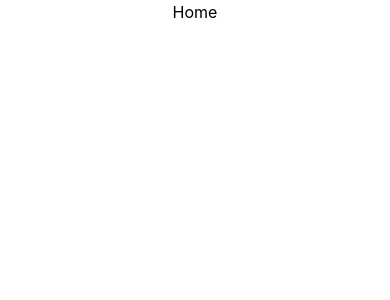
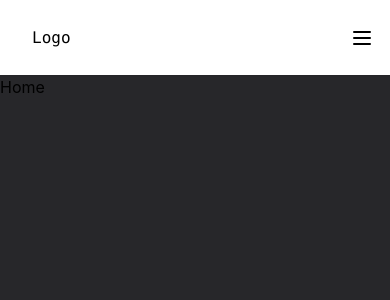
Before and after one commit to PranjalG1122/SwiftSongs, a React (Create React App) app: page / in a window 390 px wide. Shown: the top 300 px of the page. Built offline with nearby package versions, Linux system fonts and the light colour scheme.

Commit message:
Updated Site components

```diff
--- a/src/App.js
+++ b/src/App.js
@@ -3,13 +3,16 @@ import { BrowserRouter as Router, Routes, Route } from "react-router-dom";
 import Home from "./pages/Home";
 import SignIn from "./pages/SignIn";
 import Page404 from "./pages/Page404";
+import Navbar from "./components/Navbar";
 
 export default function App() {
   return (
     <>
       <Router>
+        <Navbar />
         <Routes>
           <Route path="/" element={<Home />}></Route>
+          <Route path="/signin" element={<SignIn />}></Route>
           <Route path="/*" element={<Page404 />}></Route>
         </Routes>
       </Router>
--- a/src/components/Container.js
+++ b/src/components/Container.js
@@ -4,7 +4,8 @@ export default function Container({ children, top }) {
   return (
     <main
       className={
-        `flex flex-col justify-around items-start w-screen max-w-[900px] ` + top
+        `flex flex-col justify-around items-start w-screen max-w-[900px] mt-[75px] ` +
+        top
       }
     >
       {children}
--- /dev/null
+++ b/src/components/Navbar.js
@@ -0,0 +1,46 @@
+import React from "react";
+
+export default function Navbar() {
+  return (
+    <div>
+      <nav
+        className="flex justify-between items-center h-16 bg-white text-black fixed min-h-[75px] top-0 right-0 left-0 shadow-sm font-mono"
+        role="navigation"
+      >
+        <a href="/" className="pl-8">
+          Logo
+        </a>
+        <div className="px-4 cursor-pointer md:hidden">
+          <svg
+            className="w-6 h-6"
+            fill="none"
+            stroke="currentColor"
+            viewBox="0 0 24 24"
+            xmlns="http://www.w3.org/2000/svg"
+          >
+            <path
+              strokeLinecap="round"
+              strokeLinejoin="round"
+              strokeWidth="2"
+              d="M4 6h16M4 12h16M4 18h16"
+            ></path>
+          </svg>
+        </div>
+        <div className="pr-8 md:block hidden">
+          <a href="/" className="p-4">
+            Home
+          </a>
+          <a href="/about" className="p-4">
+            About
+          </a>
+          <a href="/contact" className="p-4">
+            Contact
+          </a>
+          <a href="/signin" className="p-4">
+            Sign In
+          </a>
+        </div>
+      </nav>
+    </div>
+  );
+}
--- /dev/null
+++ b/src/components/smallcomponents.js
@@ -0,0 +1,9 @@
+import React from "react";
+
+export function StyledButton({ children }) {
+  return (
+    <main>
+      <button className="p-4 bg-zinc-400">{children}</button>
+    </main>
+  );
+}
--- a/src/index.js
+++ b/src/index.js
@@ -7,7 +7,7 @@ import reportWebVitals from "./reportWebVitals";
 const root = ReactDOM.createRoot(document.getElementById("root"));
 root.render(
   <React.StrictMode>
-    <div className="min-h-screen flex flex-col items-center">
+    <div className="min-h-screen flex flex-col items-center bg-zinc-800">
       <App />
     </div>
   </React.StrictMode>
--- a/src/pages/Home.js
+++ b/src/pages/Home.js
@@ -1,9 +1,13 @@
 import React from "react";
+import Container from "../components/Container";
 
 export default function Home() {
   return (
-    <div>
-      <h1>Home</h1>
-    </div>
+    <Container>
+      {" "}
+      <div className="min-h-[2000px]">
+        <h1>Home</h1>
+      </div>
+    </Container>
   );
 }
--- a/src/pages/Page404.js
+++ b/src/pages/Page404.js
@@ -1,9 +1,11 @@
 import React from "react";
+import Container from "../components/Container";
+import { StyledButton } from "../components/smallcomponents";
 
 export default function Page404() {
   return (
-    <div>
-      <h1>Page Not Found</h1>
-    </div>
+    <Container top="flex-1">
+      <StyledButton>jo</StyledButton>
+    </Container>
   );
 }
```
